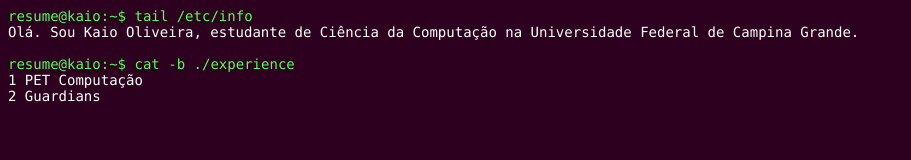
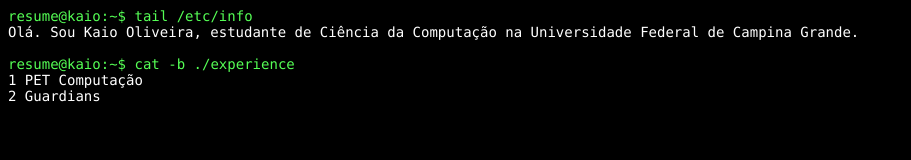
Before and after one commit to kaiokmo/kaiokmo.github.io, a plain HTML site: page index.html in a window 1280 px wide. Shown: the whole page, without its empty margins (0-911 px from the left). Drawn offline with nearby package versions, Linux system fonts and the light colour scheme.

Commit message:
Mudanca no style

```diff
--- a/assets/css/style.css
+++ b/assets/css/style.css
@@ -1,5 +1,5 @@
 body {
-  	background-color: #2c001e;
+  	background-color: black;
   	color: #55ff55;
   	font-family: Consolas;
   	font-size: 14px;
```
